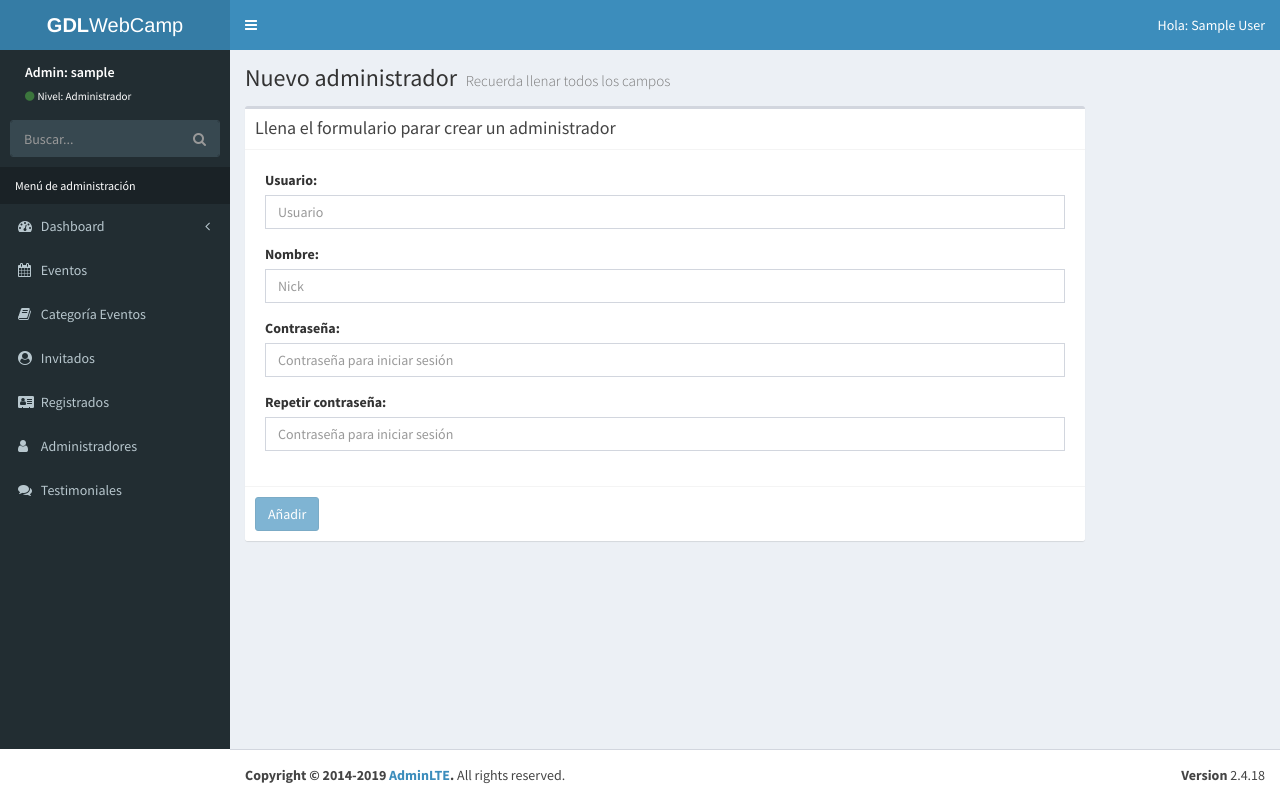
After one commit to skxnxr/gdlwebcamp-PHP-SQL, a PHP site: page /gdlwebcamp/admin/crear-evento.php in a window 1280 px wide. The commit adds this page. Run offline with PHP 8.4, Linux system fonts and the light colour scheme; the visitor is signed in with stand-in values (Sample User, id 1).

Commit message:
Finalizado el video 453

```diff
--- /dev/null
+++ b/admin/crear-evento.php
@@ -0,0 +1,81 @@
+<?php
+include_once 'funciones/sesiones.php';
+include_once 'funciones/funciones.php';
+include_once 'templates/header.php';
+include_once 'templates/barra.php';
+include_once 'templates/navegacion.php';
+
+?>
+
+  <!-- Content Wrapper. Contains page content -->
+  <div class="content-wrapper">
+
+    <!-- Content Header (Page header) -->
+    <section class="content-header">
+      <h1>
+        Nuevo administrador
+        <small>Recuerda llenar todos los campos</small>
+      </h1>
+    </section>
+
+    <div class="row">
+      <div class="col-md-10">
+
+
+    <!-- Main content -->
+    <section class="content">
+
+      <!-- Default box -->
+      <div class="box">
+        <div class="box-header with-border">
+          <h3 class="box-title">Llena el formulario parar crear un administrador</h3>
+        </div>
+        <div class="box-body">
+            <!-- form start -->
+            <form role="form" name="guardar-registro" id="guardar-registro" method="post" action="modelo-admin.php">
+              <div class="box-body">
+                <div class="form-group">
+                  <label for="usuario">Usuario:</label>
+                  <input type="text" class="form-control" id="usuario" name="usuario" placeholder="Usuario">
+                </div>
+                <div class="form-group">
+                  <label for="nombre">Nombre:</label>
+                  <input type="text" class="form-control" id="nombre" name="nombre" placeholder="Nick">
+                </div>
+                <div class="form-group">
+                  <label for="password">Contraseña:</label>
+                  <input type="password" class="form-control" id="password" name="password" placeholder="Contraseña para iniciar sesión">
+                </div>
+                <div class="form-group">
+                  <label for="password">Repetir contraseña:</label>
+                  <input type="password" class="form-control" id="repetir_password" name="repetir_password" placeholder="Contraseña para iniciar sesión">
+                  <span id="resultado_password" class="help-block"></span>
+                </div>
+
+                </div>
+
+              </div>
+              <!-- /.box-body -->
+
+              <div class="box-footer">
+                <input type="hidden" name="registro" value="nuevo">
+                <button type="submit" class="btn btn-primary" id="crear_registro">Añadir</button>
+              </div>
+            </form>
+        </div>
+        <!-- /.box-body -->
+      </div>
+      <!-- /.box -->
+
+    </section>
+    <!-- /.content -->
+
+    </div>
+     </div>
+
+   </div>
+
+
+
+  <?php
+include_once 'templates/footer.php'; ?>
--- a/admin/templates/navegacion.php
+++ b/admin/templates/navegacion.php
@@ -49,8 +49,8 @@
             </span> -->
           </a>
           <ul class="treeview-menu">
-            <li><a href="#"><i class="fa fa-list-ul"></i>Ver todos</a></li>
-            <li><a href="#"><i class="fa fa-plus-circle"></i> Agregar  </a></li>
+            <li><a href="lista-evento.php"><i class="fa fa-list-ul"></i>Ver todos</a></li>
+            <li><a href="editar-evento.php"><i class="fa fa-plus-circle"></i> Agregar  </a></li>
             <!-- <li><a href="../layout/fixed.html"><i class="fa fa-circle-o"></i> Fixed</a></li>
             <li><a href="../layout/collapsed-sidebar.html"><i class="fa fa-circle-o"></i> Collapsed Sidebar</a></li> -->
           </ul>
```
Also changed, not shown: admin/lista-evento.php (added, +108 -0 lines).
